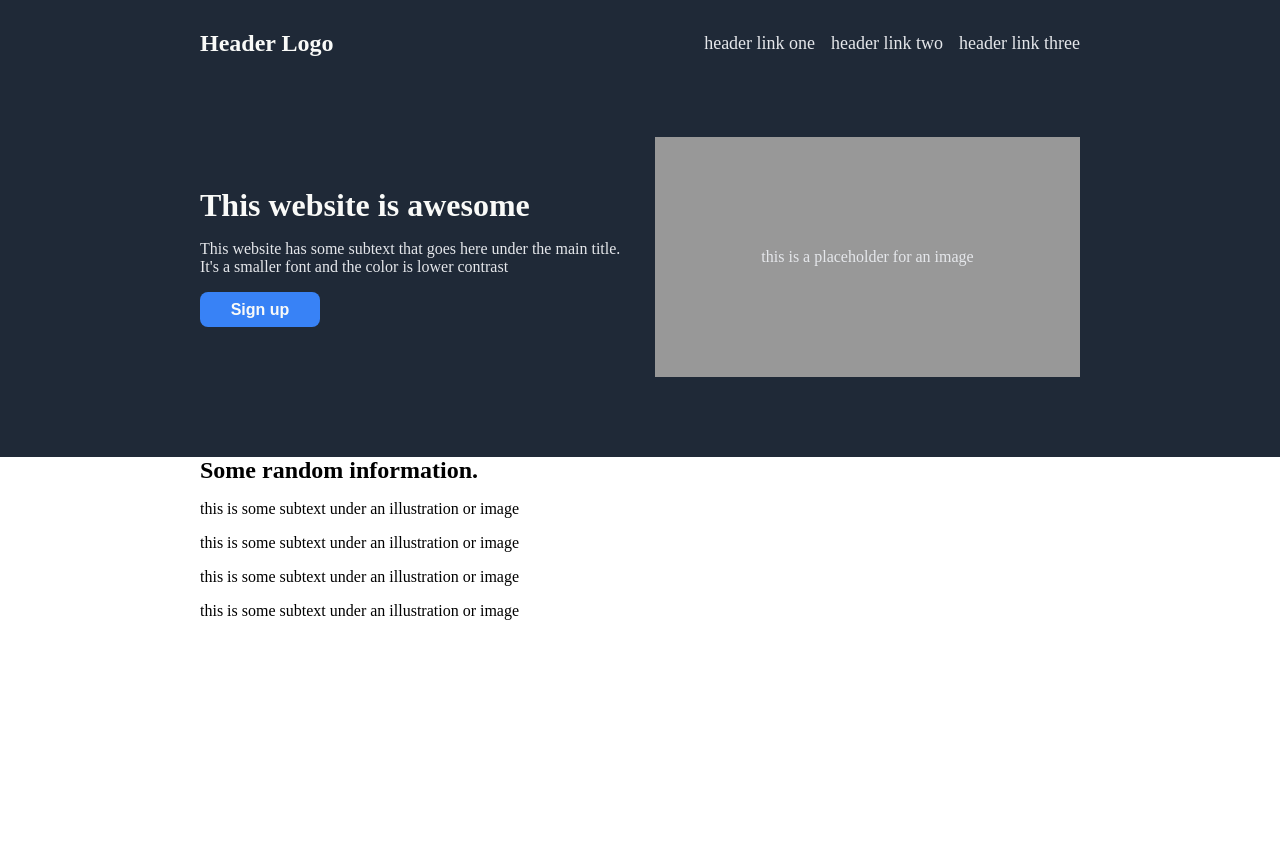
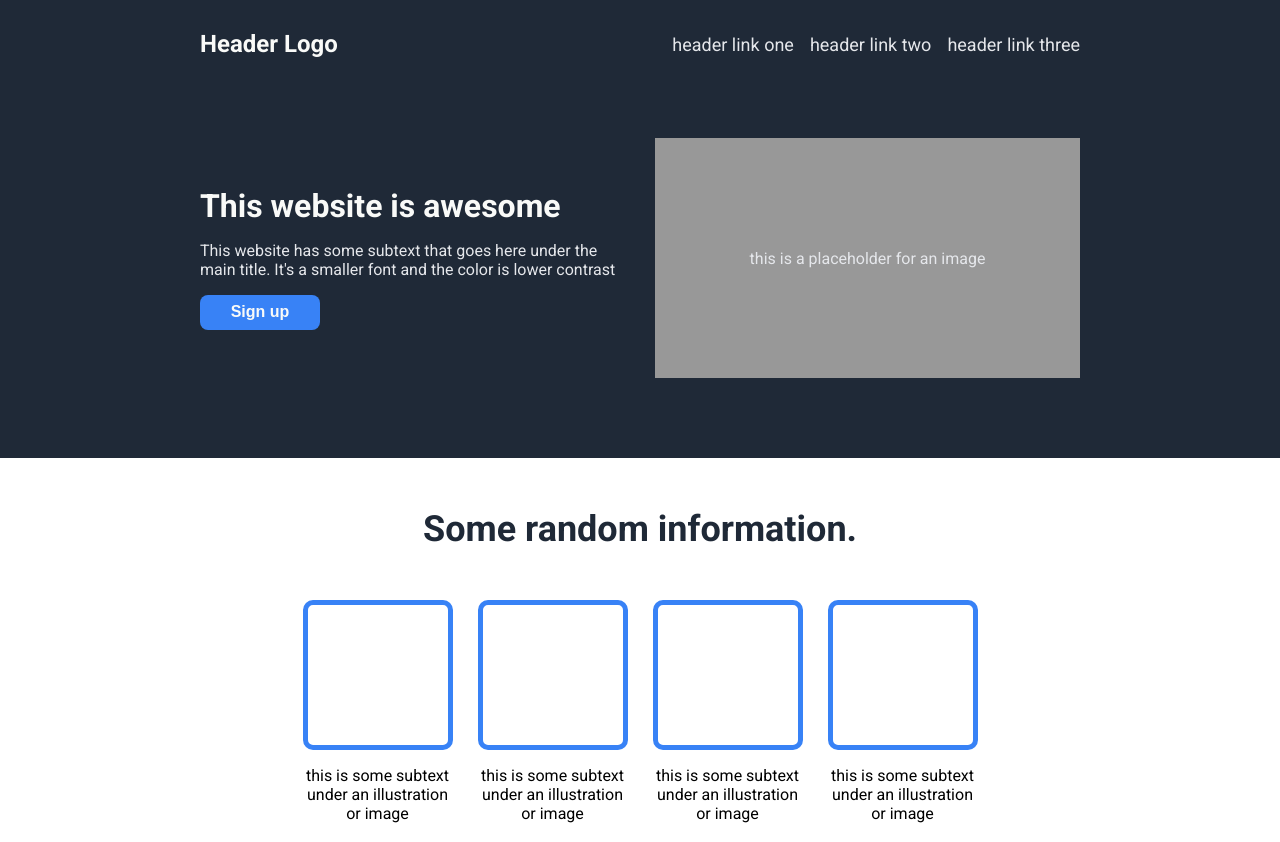
Before and after one commit to EventBridge/landing-page, a plain HTML site: page index.html in a window 1280 px wide. Shown: the top 842 px of the page. Drawn offline with Linux system fonts and the light colour scheme.

Commit message:
section two styled

```diff
--- a/index.html
+++ b/index.html
@@ -6,6 +6,12 @@
         <meta name="viewport" content="width=device-width, initial-scale=1.0" />
         <title>Document</title>
         <link rel="stylesheet" href="style.css" />
+        <link rel="preconnect" href="https://fonts.googleapis.com" />
+        <link rel="preconnect" href="https://fonts.gstatic.com" crossorigin />
+        <link
+            href="https://fonts.googleapis.com/css2?family=Roboto:wght@400;700&display=swap"
+            rel="stylesheet"
+        />
     </head>
     <body>
         <header class="header">
@@ -39,29 +45,29 @@
                     this is a placeholder for an image
                 </div>
             </div>
-            <div class="section">
-                <h2>Some random information.</h2>
-                <div>
-                    <div>
-                        <div></div>
+            <div class="section two">
+                <h2 class="information-header">Some random information.</h2>
+                <div class="image-list">
+                    <div class="icon-container">
+                        <div class="icon"></div>
                         <p>
                             this is some subtext under an illustration or image
                         </p>
                     </div>
-                    <div>
-                        <div></div>
+                    <div class="icon-container">
+                        <div class="icon"></div>
                         <p>
                             this is some subtext under an illustration or image
                         </p>
                     </div>
-                    <div>
-                        <div></div>
+                    <div class="icon-container">
+                        <div class="icon"></div>
                         <p>
                             this is some subtext under an illustration or image
                         </p>
                     </div>
-                    <div>
-                        <div></div>
+                    <div class="icon-container">
+                        <div class="icon"></div>
                         <p>
                             this is some subtext under an illustration or image
                         </p>
--- a/style.css
+++ b/style.css
@@ -1,5 +1,9 @@
 * {
     box-sizing: border-box;
+}
+
+body {
+    font-family: "Roboto", sans-serif;
 }
 
 ul {
@@ -104,6 +108,41 @@ body {
     font-weight: bold;
 }
 
+.two {
+    display: flex;
+    flex-direction: column;
+    align-items: center;
+}
+
+.information-header {
+    font-size: 36px;
+    font-weight: bolder;
+    color: #1f2937;
+    margin: 50px 0;
+}
+
+.image-list {
+    padding: 0 100px;
+    display: flex;
+    gap: 20px;
+}
+
+.icon-container {
+    display: flex;
+    flex-direction: column;
+    align-items: center;
+    text-align: center;
+}
+
+.icon {
+    height: 150px;
+    width: 150px;
+    border: solid;
+    border-width: 5px;
+    border-color: #3882f6;
+    border-radius: 10px;
+}
+
 .footer {
     justify-content: center;
     align-items: center;
```
